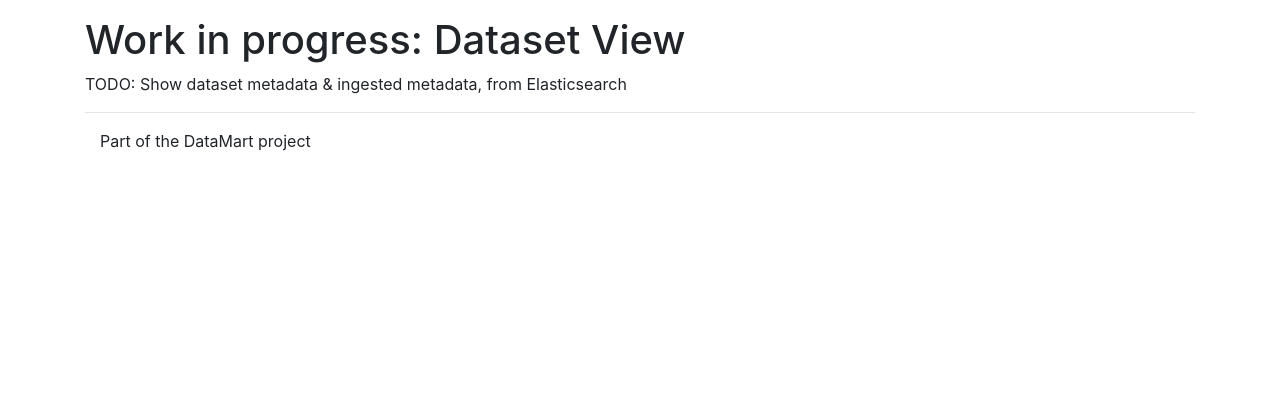
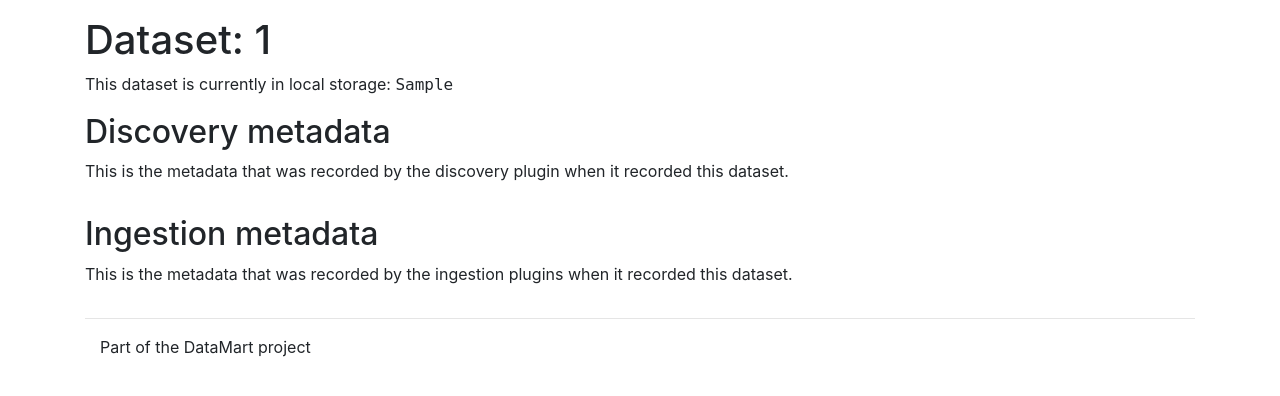
Before and after one commit to VIDA-NYU/auctus, a Python web app: template datamart_coordinator/templates/dataset.html in a window 1280 px wide. Shown: the part 56-452 px from the top of the page. Run offline with Jinja, Linux system fonts and the light colour scheme; the template is opened without the code that fills it: most values are stand-ins (such as "Sample title", 1, 10 or a date in 2020).

Commit message:
Implement dataset view

```diff
--- a/datamart_coordinator/templates/dataset.html
+++ b/datamart_coordinator/templates/dataset.html
@@ -2,6 +2,33 @@
 {% set active_page = "index" %}
 
 {% block contents %}
-<h1>Work in progress: Dataset View</h1>
-<p>TODO: Show dataset metadata & ingested metadata, from Elasticsearch</p>
+<h1>Dataset: {{ dataset_id }}</h1>
+{% if storage_path %}
+<p>This dataset is currently in local storage: <span style="font-family: monospace;">{{ storage_path }}</span></p>
+{% endif %}
+
+<h2>Discovery metadata</h2>
+<p>This is the metadata that was recorded by the discovery plugin when it recorded this dataset.</p>
+<table class="table">
+  <tbody>
+    {% for k, v in dataset_meta.items() %}
+    <tr><th scope="row">{{ k }}</th><td>{{ v }}</td></tr>
+    {% endfor %}
+  </tbody>
+</table>
+
+<h2>Ingestion metadata</h2>
+<p>This is the metadata that was recorded by the ingestion plugins when it recorded this dataset.</p>
+
+{% for meta in ingest_metas %}
+<table class="table">
+  <tbody>
+    {% for k, v in meta.items() %}
+    <tr><th scope="row">{{ k }}</th><td>{{ v }}</td></tr>
+    {% endfor %}
+  </tbody>
+</table>
+{% else %}
+<p style="font-style: oblique;">No computed metadata for this dataset.</p>
+{% endfor %}
 {% endblock %}
```
Also changed, not shown: datamart_coordinator/web.py (+15 -1 lines).
